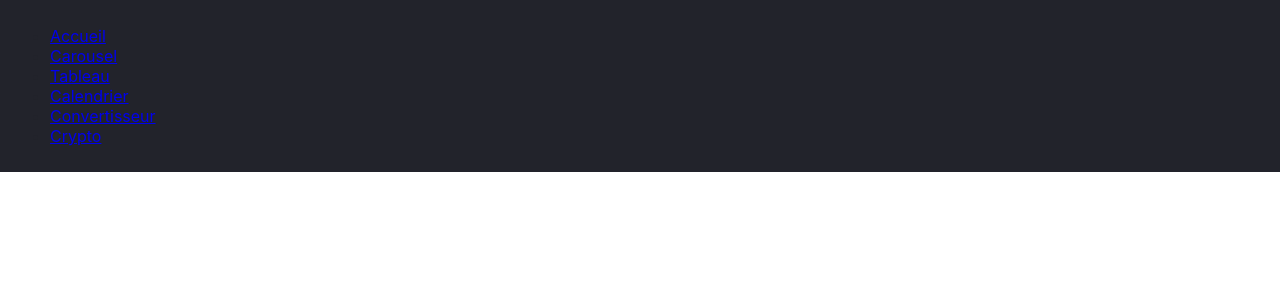
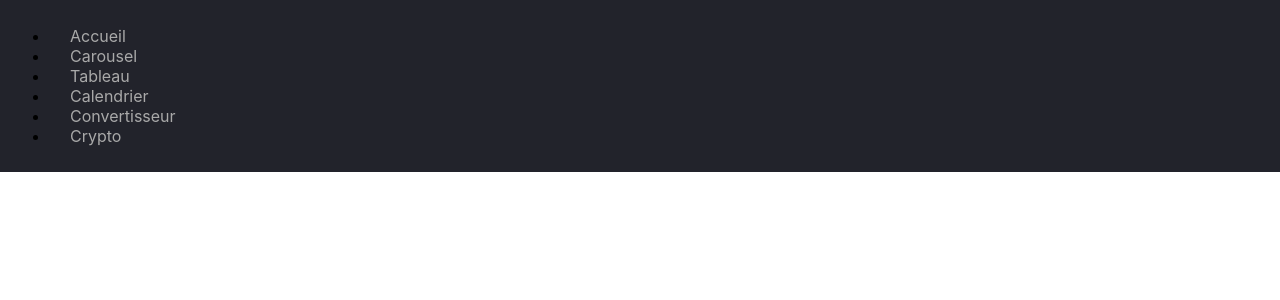
Before and after one commit to Felix-Rheaume/TP1_FR_LL_appWeb, a React (Create React App) app: page / in a window 1280 px wide. Shown: the top 300 px of the page. Built offline with nearby package versions, Linux system fonts and the light colour scheme.

Commit message:
Modif css navbar

```diff
--- a/src/App.css
+++ b/src/App.css
@@ -2,7 +2,14 @@
   background-color: #22232b;
   display: flex;
   padding: 10px;
-  color: rgb(34, 35, 43);
+  list-style: none;
+}
+
+.navLink {
+  padding: 15px 20px;
+  text-decoration: none;
+  color: darkgray;
+  list-style: none;
 }
 
 .navItem:hover{
@@ -13,3 +20,11 @@
   background-color: #fff;
   color: #22232b;
 }
+
+*, :after, :before {
+  box-sizing: border-box;
+}
+
+div {
+  display: block;
+}
--- a/src/Components/Navbar.jsx
+++ b/src/Components/Navbar.jsx
@@ -6,12 +6,12 @@ class Navbar extends Component {
         return(
             <nav className="navLinks">
                 <ul>
-                    <li><NavLink exact to="/accueil">Accueil</NavLink></li>
-                    <li><NavLink exact to="/carousel">Carousel</NavLink></li>
-                    <li><NavLink exact to="/tableau">Tableau</NavLink></li>
-                    <li><NavLink exact to="/calendrier">Calendrier</NavLink></li>
-                    <li><NavLink exact to="/convertisseur">Convertisseur</NavLink></li>
-                    <li><NavLink to="/crypto">Crypto</NavLink></li>
+                    <li><NavLink exact to="/accueil" className="navLink">Accueil</NavLink></li>
+                    <li><NavLink exact to="/carousel" className="navLink">Carousel</NavLink></li>
+                    <li><NavLink exact to="/tableau" className="navLink">Tableau</NavLink></li>
+                    <li><NavLink exact to="/calendrier" className="navLink">Calendrier</NavLink></li>
+                    <li><NavLink exact to="/convertisseur" className="navLink">Convertisseur</NavLink></li>
+                    <li><NavLink to="/crypto" className="navLink">Crypto</NavLink></li>
                 </ul>
             </nav>
         );
```
